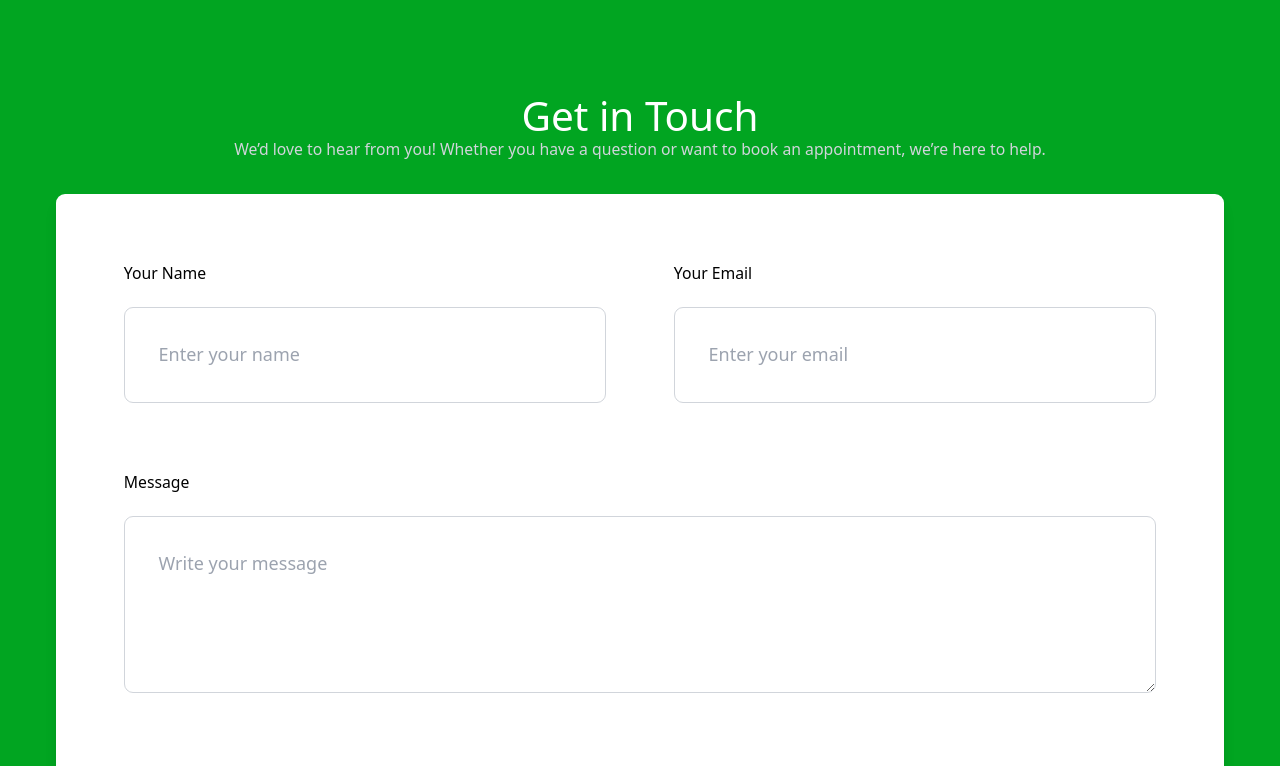
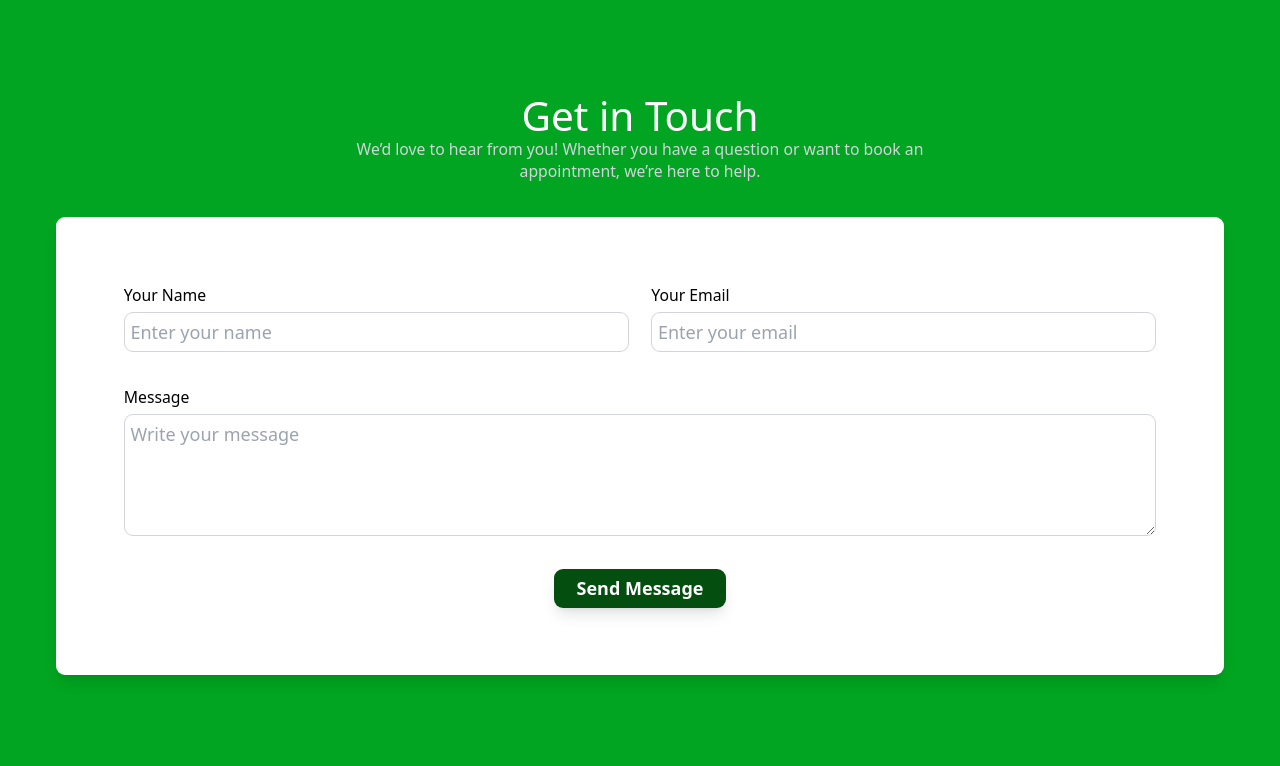
Before and after one commit to DavidTimi1/EcoNauts, a React (Vite) app: page / in a window 1280 px wide. Shown: the part 2480-3246 px from the top of the page. Built offline with nearby package versions, Linux system fonts and the light colour scheme.

Commit message:
Fix (contact)

```diff
--- a/src/components/contact.jsx
+++ b/src/components/contact.jsx
@@ -8,7 +8,7 @@ const ContactUs = () => {
 						Get in <span> Touch </span>
 					</h2>
 
-					<p className="text-sm text-gray-300 max-w-3xl">
+					<p className="text-sm text-gray-300 max-w-xl">
 						We’d love to hear from you! Whether you have a question or want to book an appointment, we’re here to help.
 					</p>
 				</div>
@@ -17,23 +17,23 @@ const ContactUs = () => {
 				<div className="w-full mx-auto">
 					{/* Form */}
 					<div className="bg-white text-black rounded-lg shadow-lg p-3 md:p-6">
-						<form className="space-y-6">
-							<div className="grid grid-cols-1 md:grid-cols-2 gap-6">
+						<form className="space-y-3">
+							<div className="grid grid-cols-1 md:grid-cols-2 gap-2">
 								{/* Name */}
-								<div>
-									<label htmlFor="name" className="block text-sm font-medium">
+								<div className="flex flex-col gap-1">
+									<label htmlFor="name" className="text-sm font-medium">
 										Your Name
 									</label>
 									<input
 										type="text"
 										id="name"
 										placeholder="Enter your name"
-										className="w-full mt-2 p-3 border border-gray-300 rounded-lg focus:ring-green-500 focus:border-green-500"
+										className="w-full p-1 border border-gray-300 rounded-lg focus:ring-green-500 focus:border-green-500"
 									/>
 								</div>
 
 								{/* Email */}
-								<div>
+								<div className="flex flex-col gap-1">
 									<label htmlFor="email" className="block text-sm font-medium">
 										Your Email
 									</label>
@@ -41,13 +41,13 @@ const ContactUs = () => {
 										type="email"
 										id="email"
 										placeholder="Enter your email"
-										className="w-full mt-2 p-3 border border-gray-300 rounded-lg focus:ring-green-500 focus:border-green-500"
+										className="w-full p-1 border border-gray-300 rounded-lg focus:ring-green-500 focus:border-green-500"
 									/>
 								</div>
 							</div>
 
 							{/* Message */}
-							<div>
+							<div className="flex flex-col gap-1">
 								<label htmlFor="message" className="block text-sm font-medium">
 									Message
 								</label>
@@ -55,7 +55,7 @@ const ContactUs = () => {
 									id="message"
 									rows="4"
 									placeholder="Write your message"
-									className="w-full mt-2 p-3 border border-gray-300 rounded-lg focus:ring-green-500 focus:border-green-500"
+									className="w-full p-1 border border-gray-300 rounded-lg focus:ring-green-500 focus:border-green-500"
 								></textarea>
 							</div>
 
@@ -63,7 +63,7 @@ const ContactUs = () => {
 							<div className="text-center">
 								<button
 									type="submit"
-									className="w-full md:w-auto bg-green-500 hover:bg-green-600 text-white font-semibold py-3 px-8 rounded-lg shadow-lg transition duration-300"
+									className="w-full md:w-auto bg-green-dark hover:bg-green-600 text-white font-semibold px-2 py-1 rounded-lg shadow-lg transition duration-300"
 								>
 									Send Message
 								</button>
```
